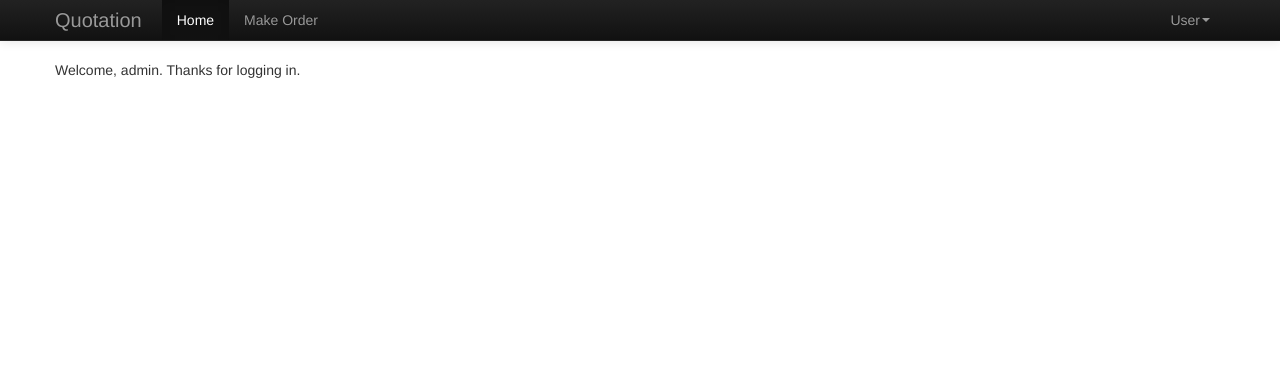
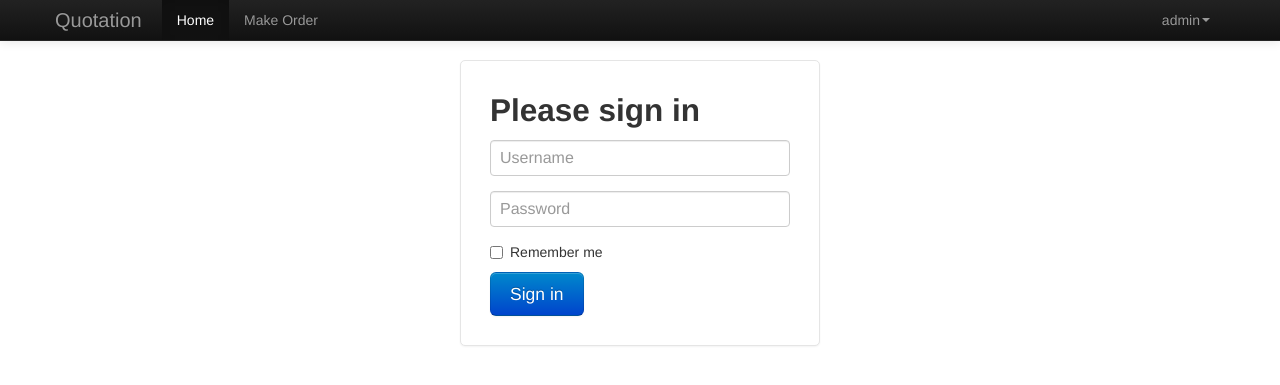
Before and after one commit to DerekYangYC/TinyQuotation, a Django app: template templates/quotation/login.html in a window 1280 px wide. Shown: the top 385 px of the page. Run offline with Django 3.2, Linux system fonts and the light colour scheme; the template is opened without the code that fills it, so the values that code supplies are empty; a user stored in the database is signed in; parts of the project's set-up code (start-up, migrations or seed data) failed here and were passed over.

Commit message:
add login

```diff
--- a/quotation/urls.py
+++ b/quotation/urls.py
@@ -3,10 +3,12 @@ from django.conf.urls import patterns, url
 from django.conf.urls.static import static
 from quotation import views
 
-
+#$ should be used to avoid the behavior under the same parent path. Like login/ and login/submit/
 urlpatterns = patterns('',
     url(r'^$', views.index, name='index'),
-    url(r'register/form/', views.register_form,name='register_form'),
-    url(r'register/', views.register, name='register'),
-    url(r'logout/', views.logout, name='logout')
+    url(r'register/submit/$', views.register_submit, name='register_submit'),
+    url(r'register/$', views.register, name='register'),
+    url(r'logout/$', views.logout, name='logout'),
+    url(r'login/$', views.login, name='login'),
+    url(r'login/submit/$', views.login_submit, name='login_submit'),
 )+static(settings.STATIC_URL, document_root=settings.STATIC_ROOT)
--- a/templates/quotation/base.html
+++ b/templates/quotation/base.html
@@ -49,19 +49,21 @@
 
                 <ul class="nav pull-right">
                     <li class="dropdown">
-                        {% if user.authnticated %}
+                        {% if user.is_authenticated %}
                             <a href="#" class="dropdown-toggle" data-toggle="dropdown">{{ user.username }}<b
                                     class="caret"></b></a>
                             <ul class="dropdown-menu">
-                                <li><a href="/quotation/register/">Edit Profile</a></li>
+                                <li><a href="#">Edit Profile</a></li>
                                 <li class="divider"></li>
-                                <li><a href="#">Logout</a></li>
+                                <li><a href="/quotation/logout/">Logout</a></li>
                             </ul>
                         {% else %}
-                            <a href="#" class="dropdown-toggle" data-toggle="dropdown">User<b
+                            <a href="#" class="dropdown-toggle" data-toggle="dropdown">Welcome New User<b
                                     class="caret"></b></a>
                             <ul class="dropdown-menu">
-                                <li><a href="/quotation/register/form/">Register</a></li>
+                                <li><a href="/quotation/register/">Register</a></li>
+                                <li class="divider"></li>
+                                <li><a href="/quotation/login/">Login</a></li>
                             </ul>
                         {% endif %}
 
--- a/templates/quotation/login.html
+++ b/templates/quotation/login.html
@@ -3,10 +3,49 @@
 
 {% block content %}
 
-    {% if user.is_authenticated %}
-        <p>Welcome, {{ user.username }}. Thanks for logging in.</p>
-    {% else %}
-        <p>Welcome, new user. Please log in.</p>
+    <style type="text/css">
+        .form-signin {
+            max-width: 300px;
+            padding: 19px 29px 29px;
+            margin: 0 auto 20px;
+            background-color: #fff;
+            border: 1px solid #e5e5e5;
+            -webkit-border-radius: 5px;
+            -moz-border-radius: 5px;
+            border-radius: 5px;
+            -webkit-box-shadow: 0 1px 2px rgba(0, 0, 0, .05);
+            -moz-box-shadow: 0 1px 2px rgba(0, 0, 0, .05);
+            box-shadow: 0 1px 2px rgba(0, 0, 0, .05);
+        }
+
+        .form-signin .form-signin-heading,
+        .form-signin .checkbox {
+            margin-bottom: 10px;
+        }
+
+        .form-signin input[type="text"],
+        .form-signin input[type="password"] {
+            font-size: 16px;
+            height: auto;
+            margin-bottom: 15px;
+            padding: 7px 9px;
+        }
+
+    </style>
+
+    {% if isLogin == 1 %}
+        <p class="error">Sorry, that's not a valid username or password</p>
     {% endif %}
 
+    <form class="form-signin" action="/quotation/login/submit/" method="post">
+        {% csrf_token %}
+        <h2 class="form-signin-heading">Please sign in</h2>
+        <input type="text" class="input-block-level" placeholder="Username" name="username">
+        <input type="password" class="input-block-level" placeholder="Password" name="password">
+        <label class="checkbox">
+            <input type="checkbox" value="remember-me"> Remember me
+        </label>
+        <button class="btn btn-large btn-primary" type="submit">Sign in</button>
+    </form>
+
 {% endblock %}
--- a/templates/quotation/register.html
+++ b/templates/quotation/register.html
@@ -10,7 +10,7 @@
 
     -->
 
-    <form class="form-horizontal" action="/quotation/register/" method="post">
+    <form class="form-horizontal" action="/quotation/register/submit/" method="post">
     {% csrf_token %}
         <div class="control-group">
             <label class="control-label" for="inputUsername">Username</label>
```
Also changed, not shown: quotation/views.py (+30 -8 lines), templates/quotation/index.html (+6 -4 lines), db.sqlite3, 9 other files.
